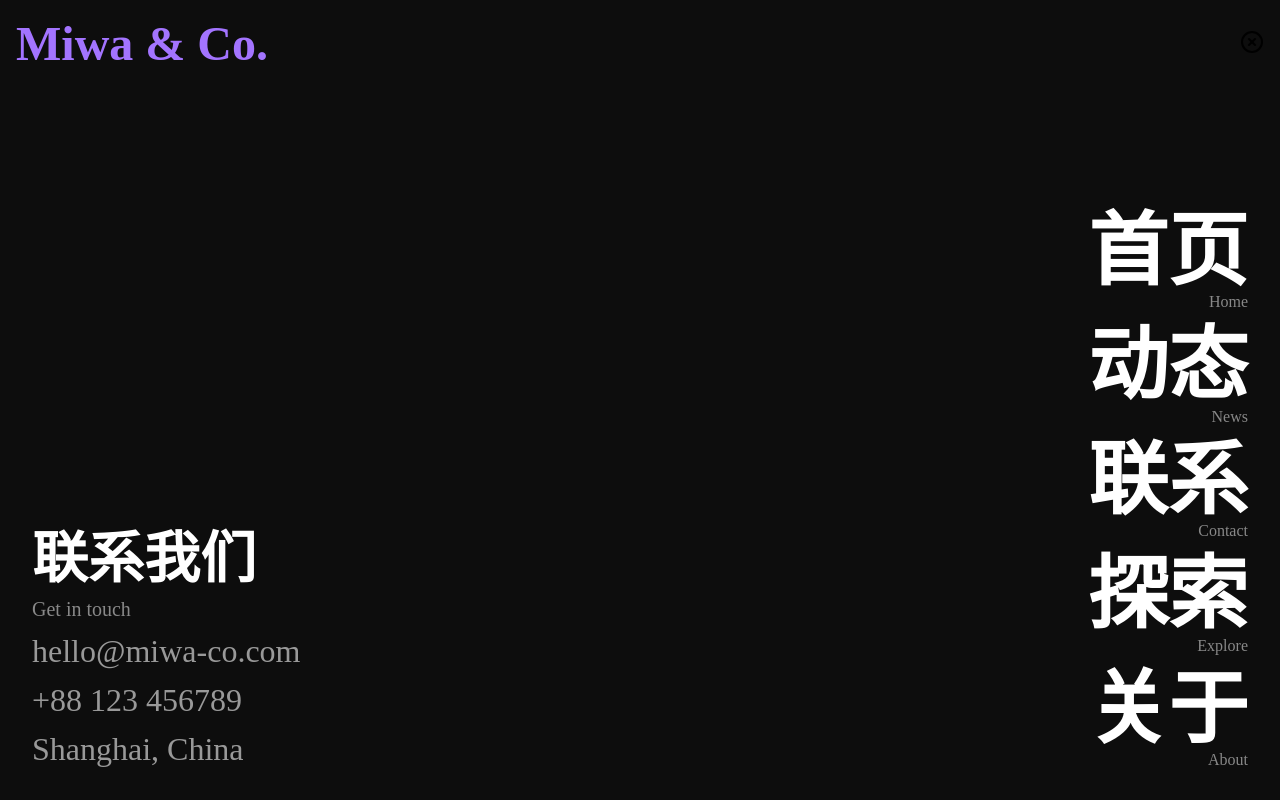
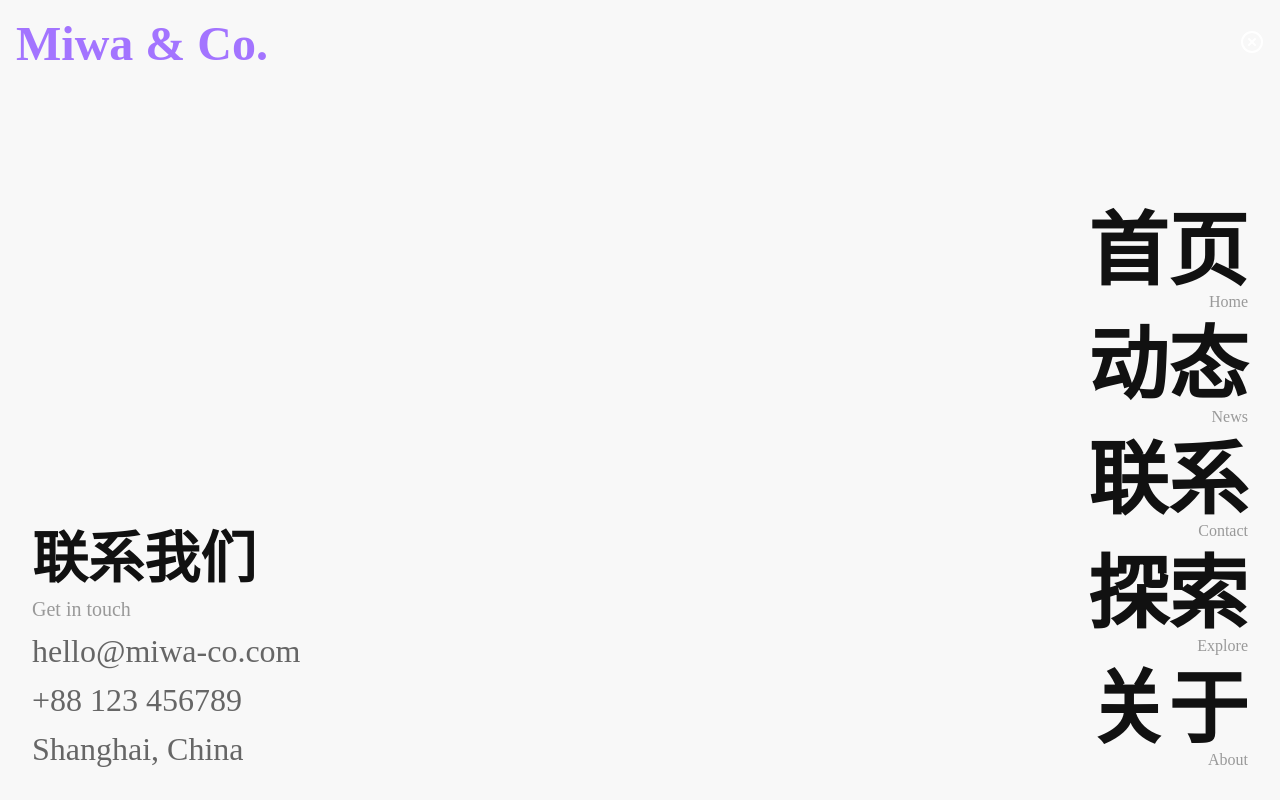
Before and after one commit to RhysScott/Miwa-Co., a Vue app in the folder app/: page / in a window 1280 px wide. Both pictures are taken after a click on the element 1252 px from the left and 43 px from the top of the page. Shown: the top 800 px of the page. Built offline with nearby package versions, Linux system fonts and the light colour scheme; a web font is replaced by a local one.

Commit message:
菜单展开页改为浅色背景，文字恢复深色

```diff
--- a/app/src/components/Nav/Nav.vue
+++ b/app/src/components/Nav/Nav.vue
@@ -6,7 +6,7 @@
             <div class="menu-button" @click="toggleMenuState">
                 <!-- 根据菜单状态切换图标 -->
                 <Menu v-if="!isMenuActive" color="white" />
-                <CircleX v-else />
+                <CircleX color="white" v-else />
             </div>
         </div>
 
@@ -230,7 +230,7 @@ import { useRouter } from 'vue-router';
 <style lang="scss" scoped>
     :root {
         --logo-color: white;
-        --logo-color-menu: white;
+        --logo-color-menu: #111;
     }
 
     .nav-wrapper {
@@ -277,7 +277,7 @@ import { useRouter } from 'vue-router';
         left: 0;
         width: 100vw;
         height: 100vh;
-        background-color: #0d0d0d;
+        background-color: #f8f8f8;
         z-index: 1;
         clip-path: url(#menuClip);
         pointer-events: none;
@@ -310,7 +310,7 @@ import { useRouter } from 'vue-router';
 
             h1 {
                 margin: 0;
-                color: #fff;
+                color: #111;
                 font-weight: bold;
                 display: flex;
                 flex-direction: column;
@@ -323,20 +323,20 @@ import { useRouter } from 'vue-router';
                 .en {
                     font-size: 1.25rem;
                     font-weight: normal;
-                    color: #888;
+                    color: #999;
                 }
             }
 
             p {
                 margin: 0;
-                color: #999;
+                color: #666;
                 font-size: 2rem;
                 transition: color 0.3s ease, transform 0.3s ease;
                 cursor: default;
             }
 
             p:hover {
-                color: #fff;
+                color: #111;
                 transform: translateX(6px);
             }
         }
@@ -351,7 +351,7 @@ import { useRouter } from 'vue-router';
             gap: 1rem;
 
             .nav-item {
-                color: #fff;
+                color: #111;
                 text-decoration: none;
                 display: flex;
                 flex-direction: column;
@@ -368,25 +368,23 @@ import { useRouter } from 'vue-router';
                 .en {
                     font-size: 1rem;
                     font-weight: normal;
-                    color: #888;
+                    color: #999;
                 }
             }
 
-            // 鼠标悬停任一链接时，所有链接变暗
             &:hover .nav-item {
-                color: #555;
+                color: #ccc;
             }
             &:hover .nav-item .en {
-                color: #555;
+                color: #ccc;
             }
 
-            // 当前悬停的链接高亮白并左移
             .nav-item:hover {
-                color: #fff;
+                color: #111;
                 transform: translateX(-8px);
             }
             .nav-item:hover .en {
-                color: #fff;
+                color: #111;
             }
         }
     }
```
